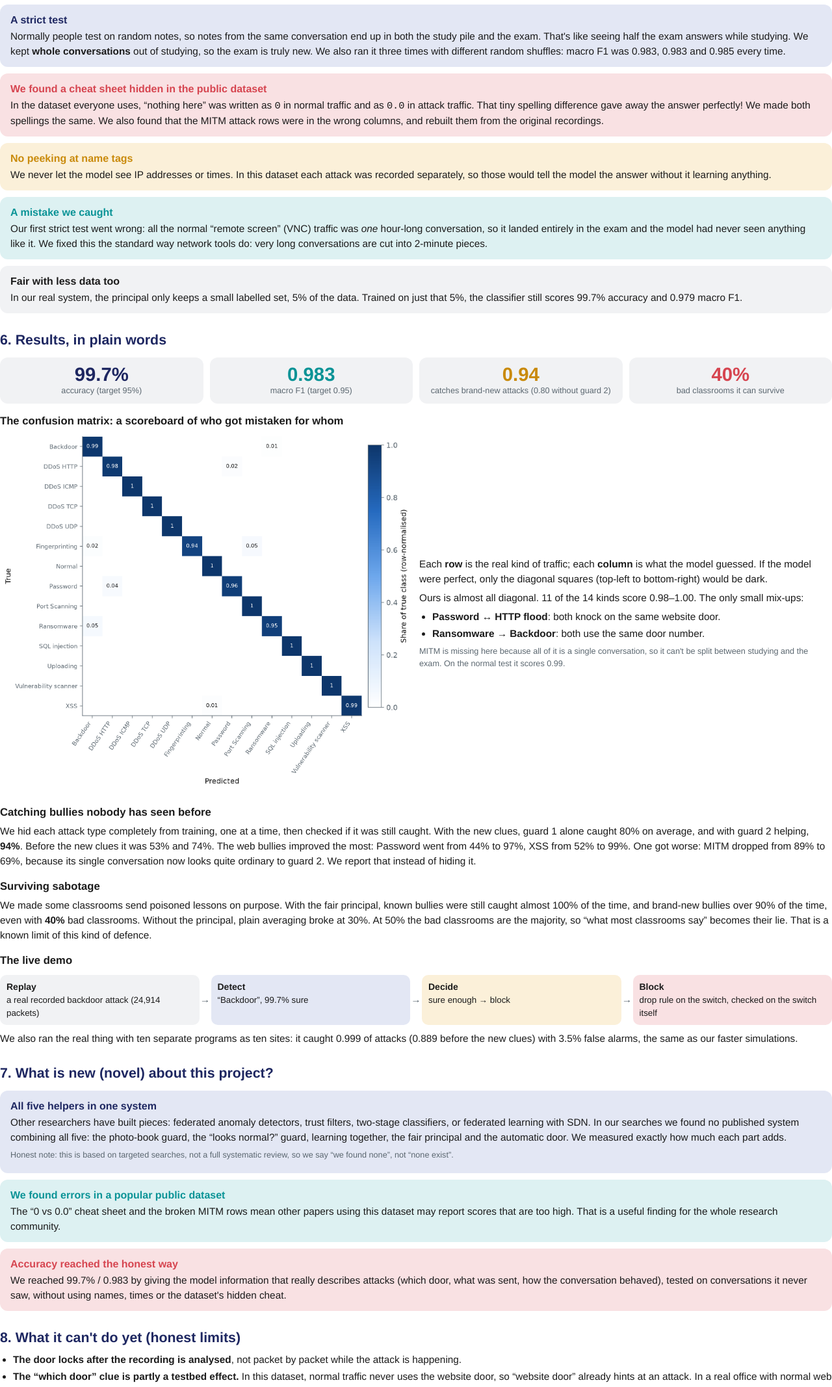
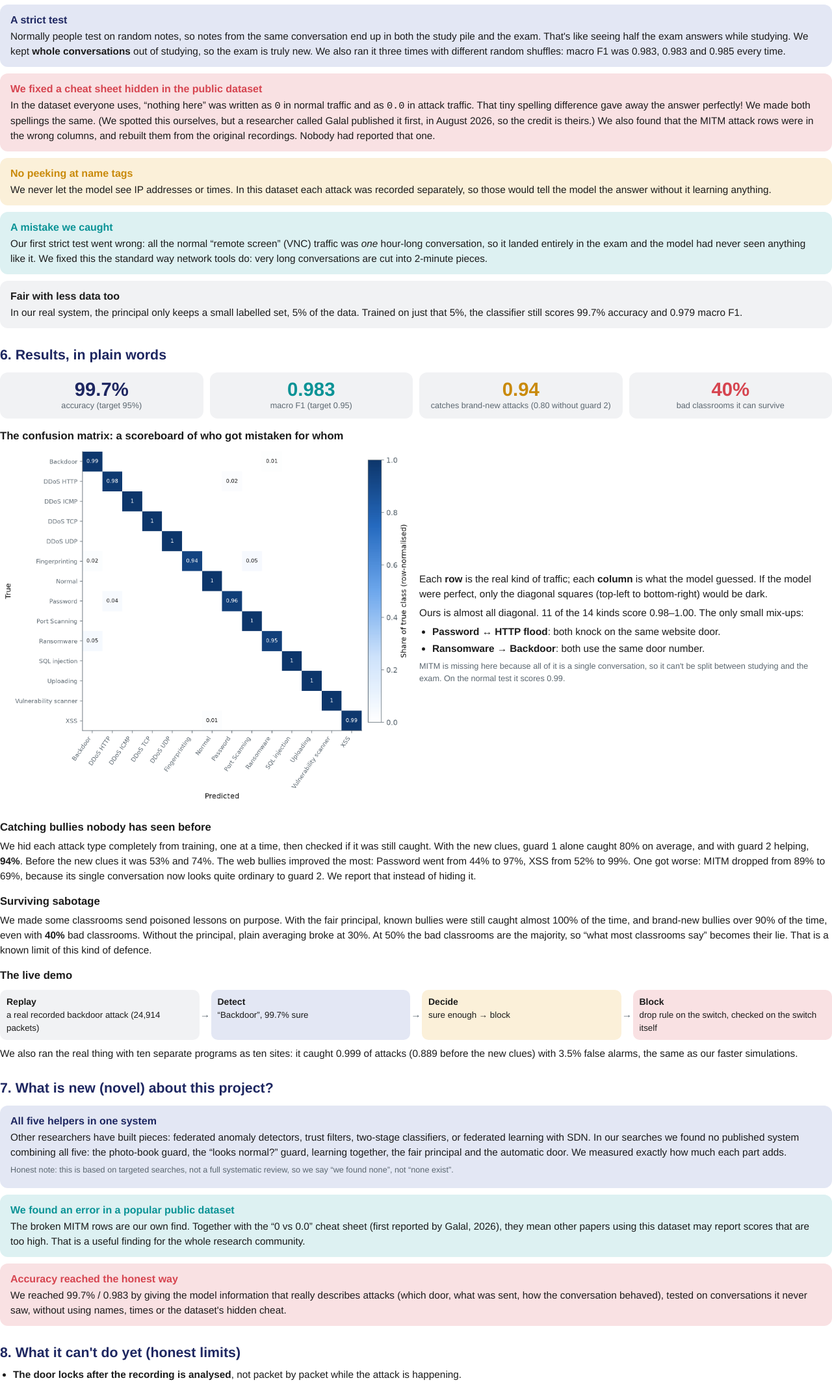
Before and after one commit to Aronnnn1/FL-IDS, a plain HTML site: page deliverables/explainers/mp-expl.html in a window 1280 px wide. Shown: the part 3291-5425 px from the top of the page at 65% size. Drawn offline with Linux system fonts and the light colour scheme; files whose address does not match are found by name.

Commit message:
Credit Galal (2026) for the Edge-IIoTset placeholder label leak
The report, slides, explainers and website guide no longer claim the
0/0.0 label leak as our finding; it was first reported in
arXiv:2608.15761. The MITM column-shift repair remains ours.

```diff
--- a/deliverables/explainers/mp-expl.html
+++ b/deliverables/explainers/mp-expl.html
@@ -189,10 +189,11 @@ for this carefully.</p>
 conversation end up in both the study pile and the exam. That's like seeing half the exam answers while studying. We
 kept <b>whole conversations</b> out of studying, so the exam is truly new. We also ran it three times with different random
 shuffles: macro F1 was 0.983, 0.983 and 0.985 every time.</div>
-<div class="box coral"><b class="h">We found a cheat sheet hidden in the public dataset</b>In the dataset everyone uses,
+<div class="box coral"><b class="h">We fixed a cheat sheet hidden in the public dataset</b>In the dataset everyone uses,
 &ldquo;nothing here&rdquo; was written as <code>0</code> in normal traffic and as <code>0.0</code> in attack traffic. That
-tiny spelling difference gave away the answer perfectly! We made both spellings the same. We also found that the MITM
-attack rows were in the wrong columns, and rebuilt them from the original recordings.</div>
+tiny spelling difference gave away the answer perfectly! We made both spellings the same. (We spotted this ourselves, but
+a researcher called Galal published it first, in August 2026, so the credit is theirs.) We also found that the MITM
+attack rows were in the wrong columns, and rebuilt them from the original recordings. Nobody had reported that one.</div>
 <div class="box gold"><b class="h">No peeking at name tags</b>We never let the model see IP addresses or times. In this
 dataset each attack was recorded separately, so those would tell the model the answer without it learning anything.</div>
 <div class="box teal"><b class="h">A mistake we caught</b>Our first strict test went wrong: all the normal &ldquo;remote screen&rdquo;
@@ -252,9 +253,9 @@ published system combining all five: the photo-book guard, the &ldquo;looks norm
 the fair principal and the automatic door. We measured exactly how much each part adds.
 <p class="small">Honest note: this is based on targeted searches, not a full systematic review, so we say &ldquo;we found
 none&rdquo;, not &ldquo;none exist&rdquo;.</p></div>
-<div class="box teal"><b class="h">We found errors in a popular public dataset</b>The &ldquo;0 vs 0.0&rdquo; cheat sheet
-and the broken MITM rows mean other papers using this dataset may report scores that are too high. That is a useful
-finding for the whole research community.</div>
+<div class="box teal"><b class="h">We found an error in a popular public dataset</b>The broken MITM rows are our own
+find. Together with the &ldquo;0 vs 0.0&rdquo; cheat sheet (first reported by Galal, 2026), they mean other papers using
+this dataset may report scores that are too high. That is a useful finding for the whole research community.</div>
 <div class="box coral"><b class="h">Accuracy reached the honest way</b>We reached 99.7% / 0.983 by giving the model
 information that really describes attacks (which door, what was sent, how the conversation behaved), tested on
 conversations it never saw, without using names, times or the dataset's hidden cheat.</div>
```
Also changed, not shown: deliverables/explainers/website-explained.html (+2 -2 lines), docs/index.html (+1 -1 lines), 10 other files.
